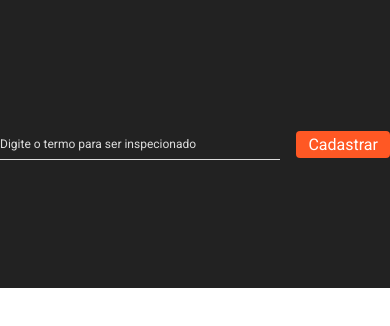
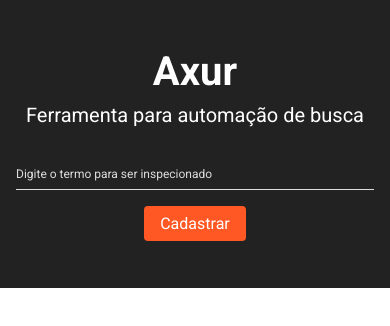
Before and after one commit to wellingtondw/axur, a React app: page / in a window 390 px wide. Shown: the top 326 px of the page. Built offline with nearby package versions, Linux system fonts and the light colour scheme.

Commit message:
create logo and description in home and adjust responsive

```diff
--- a/src/components/Button/styles.ts
+++ b/src/components/Button/styles.ts
@@ -4,7 +4,7 @@
   border: none;
   background: #ff5824;
   color: #fff;
-  padding: 4px 12px;
+  padding: 8px 16px;
   border-radius: 4px;
   transition: background-color linear 0.2s;
 
--- a/src/components/Input/styles.ts
+++ b/src/components/Input/styles.ts
@@ -9,6 +9,7 @@
   display: flex;
   flex: 1;
   border-bottom: 1px solid #ddd;
+  width: 100%;
 
   ${({ isFocused }) =>
     isFocused &&
--- a/src/pages/Home/index.tsx
+++ b/src/pages/Home/index.tsx
@@ -12,6 +12,8 @@
 
   return (
     <S.HeaderContainer>
+      <S.Logo>Axur</S.Logo>
+      <S.Description>Ferramenta para automação de busca</S.Description>
       <S.Wrapper>
         <Input
           placeholder="Digite o termo para ser inspecionado"
--- a/src/pages/Home/styles.ts
+++ b/src/pages/Home/styles.ts
@@ -1,16 +1,28 @@
 import styled from 'styled-components';
 
 import Btn from '../../components/Button';
-
-export const Container = styled.div``;
 
 export const HeaderContainer = styled.div`
   width: 100%;
   background-color: #222;
   height: 288px;
   display: flex;
+  flex-direction: column;
   align-items: center;
   justify-content: center;
+  padding: 0 16px;
+`;
+
+export const Logo = styled.p`
+  font-size: 40px;
+  font-weight: bold;
+  margin-bottom: 8px;
+`;
+
+export const Description = styled.p`
+  font-size: 20px;
+  margin-bottom: 32px;
+  text-align: center;
 `;
 
 export const Wrapper = styled.div`
@@ -19,8 +31,16 @@
   display: flex;
   align-items: center;
   justify-content: center;
+
+  @media only screen and (max-width: 768px) {
+    flex-direction: column;
+  }
 `;
 
 export const Button = styled(Btn)`
   margin-left: 16px;
+
+  @media only screen and (max-width: 768px) {
+    margin: 16px 0 0 0;
+  }
 `;
```
Also changed, not shown: 2 other files (tests, documents, lock files or other folders).
